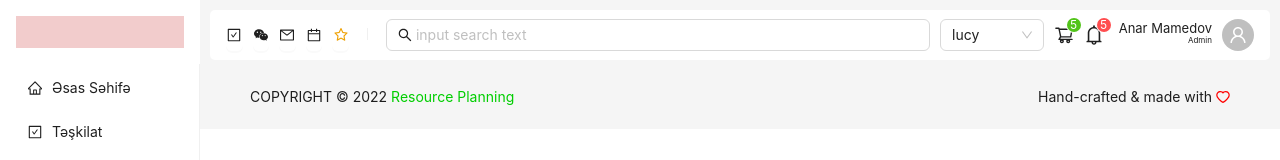
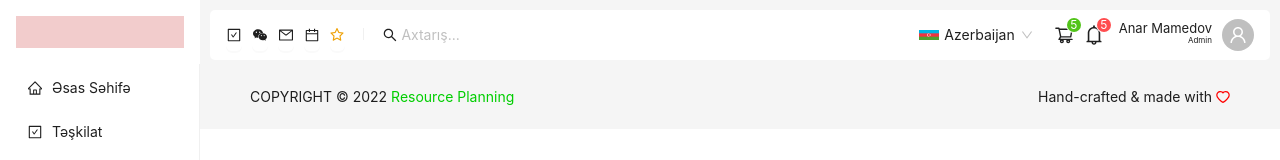
Before and after one commit to Anar-Mamedov/react-task-ant-design, a React (Create React App) app: page / in a window 1280 px wide. Shown: the top 160 px of the page. Built offline with nearby package versions, Linux system fonts and the light colour scheme.

Commit message:
serach and langage sellector changes

```diff
--- a/src/pages/Dashboard/components/Header/Header.jsx
+++ b/src/pages/Dashboard/components/Header/Header.jsx
@@ -8,6 +8,7 @@ import {
   Avatar,
   Badge,
   Typography,
+  Input,
 } from "antd";
 import {
   CalendarOutlined,
@@ -18,16 +19,43 @@ import {
   BellOutlined,
   ShoppingCartOutlined,
   UserOutlined,
+  SearchOutlined,
 } from "@ant-design/icons";
-import Search from "antd/es/transfer/search";
+import styled from "styled-components";
 
 const { Text } = Typography;
-
-const onSearch = (value) => console.log(value);
 
 const handleChange = (value) => {
   console.log(`selected ${value}`);
 };
+
+// styled-components
+const CustomSelect = styled(Select)`
+  .ant-select-selector {
+    border: none !important;
+  }
+`;
+//for search input
+const SearchInput = styled(Input)`
+  &&& {
+    border: none;
+    border-radius: 20px;
+    box-shadow: none;
+    padding-left: 1px;
+  }
+
+  &&& .ant-input-suffix {
+    display: flex;
+    align-items: center;
+    justify-content: center;
+    right: 0;
+    top: 0;
+    bottom: 0;
+    padding: 0 11px;
+    border-radius: 0 20px 20px 0;
+  }
+`;
+// styled-components end
 
 export default function Header() {
   const {
@@ -66,15 +94,9 @@ export default function Header() {
           href=""
         />
         <Divider type="vertical" />
-        <Search
-          placeholder="input search text"
-          onSearch={onSearch}
-          style={{
-            width: 100,
-          }}
-        />
-        <Select
-          defaultValue="lucy"
+        <SearchInput placeholder="Axtarış..." prefix={<SearchOutlined />} />
+        <CustomSelect
+          defaultValue="Azerbaijan"
           style={{
             width: 200,
           }}
@@ -84,17 +106,146 @@ export default function Header() {
               value: "Azerbaijan",
               label: (
                 <>
-                  <strong>icon</strong> Azerbaijan
+                  <div
+                    style={{
+                      display: "flex",
+                      alignItems: "center",
+                      gap: "5px",
+                    }}
+                  >
+                    <svg
+                      width="20"
+                      height="20"
+                      viewBox="0 0 1200 600"
+                      fill="none"
+                      xmlns="http://www.w3.org/2000/svg"
+                    >
+                      <g clip-path="url(#clip0_1_2)">
+                        <path d="M1200 0H0V600H1200V0Z" fill="#509E2F" />
+                        <path d="M1200 0H0V400H1200V0Z" fill="#EF3340" />
+                        <path d="M1200 0H0V200H1200V0Z" fill="#00B5E2" />
+                        <path
+                          d="M570 390C619.706 390 660 349.706 660 300C660 250.294 619.706 210 570 210C520.294 210 480 250.294 480 300C480 349.706 520.294 390 570 390Z"
+                          fill="white"
+                        />
+                        <path
+                          d="M590 375C631.421 375 665 341.421 665 300C665 258.579 631.421 225 590 225C548.579 225 515 258.579 515 300C515 341.421 548.579 375 590 375Z"
+                          fill="#EF3340"
+                        />
+                        <path
+                          d="M670 250L679.567 276.903L705.355 264.645L693.097 290.433L720 300L693.097 309.567L705.355 335.355L679.567 323.097L670 350L660.433 323.097L634.645 335.355L646.903 309.567L620 300L646.903 290.433L634.645 264.645L660.433 276.903L670 250Z"
+                          fill="white"
+                        />
+                      </g>
+                      <defs>
+                        <clipPath id="clip0_1_2">
+                          <rect width="1200" height="600" fill="white" />
+                        </clipPath>
+                      </defs>
+                    </svg>
+                    Azerbaijan
+                  </div>
                 </>
               ),
             },
             {
               value: "English",
-              label: "English",
+              label: (
+                <>
+                  <div
+                    style={{
+                      display: "flex",
+                      alignItems: "center",
+                      gap: "5px",
+                    }}
+                  >
+                    <svg
+                      width="20"
+                      height="20"
+                      viewBox="0 0 1000 600"
+                      fill="none"
+                      xmlns="http://www.w3.org/2000/svg"
+                    >
+                      <g clip-path="url(#clip0_4_2)">
+                        <path d="M0 0V600H1000V0H0Z" fill="#012169" />
+                        <path d="M0 0L1000 600ZM1000 0L0 600Z" fill="black" />
+                        <path
+                          d="M0 0L1000 600M1000 0L0 600"
+                          stroke="white"
+                          stroke-width="120"
+                        />
+                        <mask
+                          id="mask0_4_2"
+                          maskUnits="userSpaceOnUse"
+                          x="0"
+                          y="0"
+                          width="1000"
+                          height="600"
+                        >
+                          <path
+                            d="M500 300H1000V600L500 300ZM500 300V600H0L500 300ZM500 300H0V0L500 300ZM500 300V0H1000L500 300Z"
+                            fill="white"
+                          />
+                        </mask>
+                        <g mask="url(#mask0_4_2)">
+                          <path d="M0 0L1000 600ZM1000 0L0 600Z" fill="black" />
+                          <path
+                            d="M0 0L1000 600M1000 0L0 600"
+                            stroke="#C8102E"
+                            stroke-width="80"
+                          />
+                        </g>
+                        <path
+                          d="M-20 220H420V-20H580V220H1020V380H580V620H420V380H-20V220Z"
+                          fill="#C8102E"
+                          stroke="white"
+                          stroke-width="40"
+                        />
+                      </g>
+                      <defs>
+                        <clipPath id="clip0_4_2">
+                          <rect width="1000" height="600" fill="white" />
+                        </clipPath>
+                      </defs>
+                    </svg>
+                    English
+                  </div>
+                </>
+              ),
             },
             {
               value: "Русский",
-              label: "Русский",
+              label: (
+                <>
+                  <div
+                    style={{
+                      display: "flex",
+                      alignItems: "center",
+                      gap: "5px",
+                    }}
+                  >
+                    <svg
+                      width="20"
+                      height="20"
+                      viewBox="0 0 900 600"
+                      fill="none"
+                      xmlns="http://www.w3.org/2000/svg"
+                    >
+                      <g clip-path="url(#clip0_4_10)">
+                        <path d="M900 0H0V300H900V0Z" fill="white" />
+                        <path d="M900 300H0V600H900V300Z" fill="#D52B1E" />
+                        <path d="M900 200H0V400H900V200Z" fill="#0039A6" />
+                      </g>
+                      <defs>
+                        <clipPath id="clip0_4_10">
+                          <rect width="900" height="600" fill="white" />
+                        </clipPath>
+                      </defs>
+                    </svg>
+                    Русский
+                  </div>
+                </>
+              ),
             },
           ]}
         />
```
